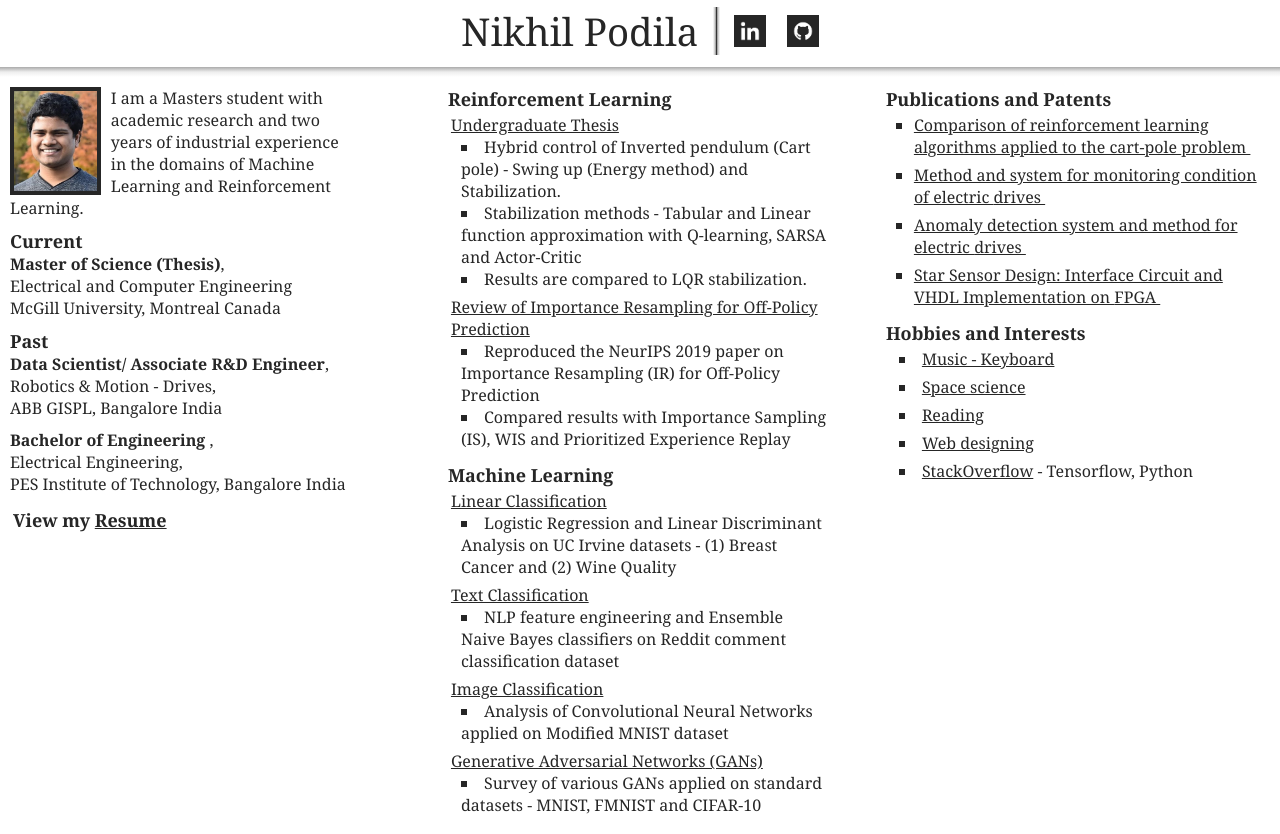
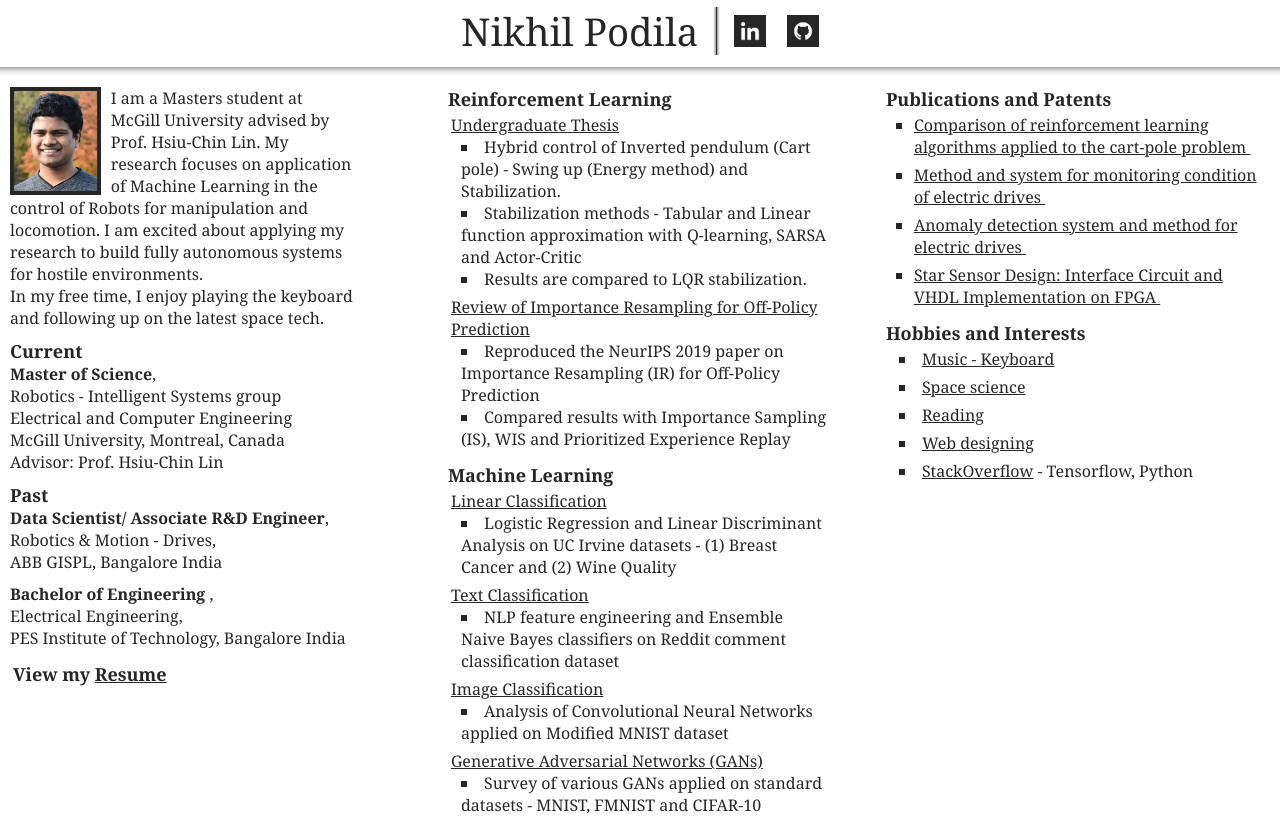
Before and after one commit to nikhilpodila/nikhilpodila.github.io, a plain HTML site: page index.html in a window 1280 px wide. Drawn offline with nearby package versions, Linux system fonts and the light colour scheme.

Commit message:
Added shift to Robotics

```diff
--- a/index.html
+++ b/index.html
@@ -28,7 +28,10 @@
         <div>
         <img src="dp.jpg" id="imgAbout" />
         <span><div class="textAbout">
-        I am a Masters student with academic research and two years of industrial experience in the domains of Machine Learning and Reinforcement Learning.
+        I am a Masters student at McGill University advised by Prof. Hsiu-Chin Lin.
+        My research focuses on application of Machine Learning in the control of Robots for manipulation and locomotion.
+        I am excited about applying my research to build fully autonomous systems for hostile environments. <br>
+        In my free time, I enjoy playing the keyboard and following up on the latest space tech.
         </div></span>
         </div>
 
@@ -36,9 +39,11 @@
 
         <div id="heading1" class="leftElements">Current</div>
         <div class="leftElements">
-          <b>Master of Science (Thesis)</b>, <br />
+          <b>Master of Science</b>, <br />
+          Robotics - Intelligent Systems group <br />
           Electrical and Computer Engineering <br />
-          McGill University, Montreal Canada
+          McGill University, Montreal, Canada <br />
+          Advisor: Prof. Hsiu-Chin Lin
         </div>
 
         <div id="break" class="leftElements"></div>
```
